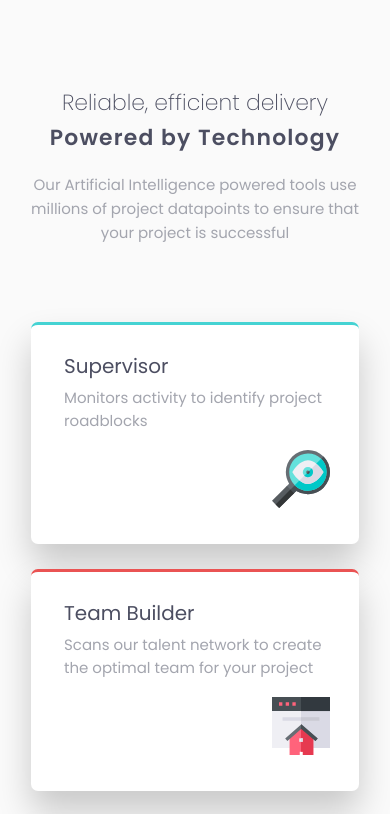
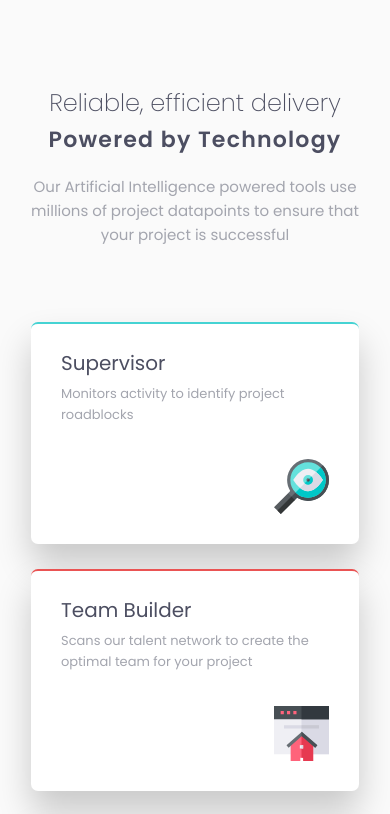
Before and after one commit to jessaabulencia/codingweek1, a plain HTML site: page index.html in a window 390 px wide. Shown: the top 814 px of the page. Drawn offline with Linux system fonts and the light colour scheme.

Commit message:
Add files via upload

```diff
--- a/css/style.css
+++ b/css/style.css
@@ -33,7 +33,8 @@ table {
 /* ==Reset CSS== */
 
 * {
-  box-sizing: border-box;
+  -webkit-box-sizing: border-box;
+    box-sizing: border-box;
 }
 
 body {
@@ -45,100 +46,89 @@ body {
 }
 
 .wrap {
-  /* max-width: 1440px; */
-  max-width: 1190px;
   margin: 80px auto 65px;
   padding: 0 40px;
+  max-width: 1190px;
 }
 
 .h2_ttl {
-  font-size: 2.33em;
+  font-size: 2.43em;
   font-weight: 200;
   color: hsl(234, 12%, 34%);
   text-align: center;
+  line-height: 1.4;
 }
 
 .h2_ttl .h2_sub {
   font-weight: 600;
-  letter-spacing: 1px;
 }
 
-.h2_desc {
+.ttl_desc {
   margin: 18px 0;
   color: hsl(229, 6%, 66%);
   text-align: center;
 }
 
 .h3_ttl {
+  margin-bottom: 10px;
   font-size: 1.33em;
   color: hsl(234, 12%, 34%);
-  margin-bottom: 10px;
 }
 
 .cols3 {
+  display: -webkit-box;
+  display: -ms-flexbox;
   display: flex;
-  flex-wrap: wrap;
-  justify-content: space-between;
-  align-items: center;
-  margin: 64px 0 0;
+  -ms-flex-wrap: wrap;
+    flex-wrap: wrap;
+  -webkit-box-pack: justify;
+    -ms-flex-pack: justify;
+      justify-content: space-between;
+  -webkit-box-align: center;
+    -ms-flex-align: center;
+        align-items: center;
+  margin: 67px 0 0;
 }
 
 ._cols {
-  position: relative;
   width: calc(33.33% - (30px*2) /3);
+}
+
+.card {
+  padding: 27px 33px;
   max-width: 350px;
   min-height: 250px;
-  padding: 27px 33px;
   background: #fff;
-  box-shadow: 0 20px 35px 0 rgba(0, 0, 0, 0.2);
+  -webkit-box-shadow: 0 20px 35px 0 rgba(0, 0, 0, 0.2);
+    box-shadow: 0 20px 35px 0 rgba(0, 0, 0, 0.2);
   border-radius: 7px;
 }
 
-._cols .ico {
-  position: absolute;
-  margin-top: 10px;
-  right: 32px;
-  bottom: 26px;
-}
-
-._cols:nth-child(2) {
-  padding: 0;
-  background: none;
-  box-shadow: none;
-}
-
-.s_cols {
-  position: relative;
-  max-width: 350px;
-  min-height: 250px;
-  padding: 27px 33px;
-  background: #fff;
-  box-shadow: 0 20px 35px 0 rgba(0, 0, 0, 0.2);
-  border-radius: 7px;
-}
-
-
-.s_cols .ico {
-  position: absolute;
-  right: 32px;
-  bottom: 26px;
-}
-
-.s_cols:not(:last-child) {
+._cols .card:not(:last-child) {
   margin-bottom: 30px;
 }
 
-._cols._supervisor {
+.card._supervisor {
   border-top: hsl(180, 62%, 55%) 4px solid;
 }
-.s_cols._team {
+.card._team {
   border-top: hsl(0, 78%, 62%) 4px solid;
 }
-.s_cols._karma {
+.card._karma {
   border-top: hsl(34, 97%, 64%) 4px solid;
 }
-._cols._calc {
+.card._calc {
   border-top: hsl(212, 86%, 64%) 4px solid;
+}
+
+.ico {
+  display: -webkit-box;
+  display: -ms-flexbox;
+  display: flex;
+  -webkit-box-pack: end;
+    -ms-flex-pack: end;
+        justify-content: flex-end;
+  margin-top: 38px;
 }
 
 .attribution {
@@ -158,65 +148,60 @@ body {
     margin: 85px auto 30px;
     padding: 0 31px;
   }
-
   .h2_ttl {
-    font-size: 1.46em;
+    font-size: 1.6em;
+    line-height: 1.5;
+  }
+  .h2_ttl .h2_sub {
+    font-size: 0.92em;
+    letter-spacing: 1.2px;
+  }
+  .ttl_desc {
     line-height: 1.6;
   }
-
-  .h2_ttl .h2_sub {
-    letter-spacing: 1.2px;
-  }
-
-  .h2_desc {
-    line-height: 1.6;
-  }
-
   .h3_ttl {
     margin-bottom: 5px;
   }
-
+  .desc {
+    font-size: 13px;
+    line-height: 1.6;
+  }
+  .ico {
+    margin-top: 33px;
+  }
+  .ico img {
+    width: 55px;
+  }
   .cols3 {
-    margin: 77px 0 0;
+    margin: 75px 0 0;
   }
-
   ._cols {
+    margin: 0 0 25px;
     width: 100%;
-    max-width: 100%;
-    min-height: 222px;
-    margin: 0 0 25px !important;
   }
-
-  ._cols .ico img {
-    width: 90%;
-  }
-
-  ._cols .ico {
-    right: 23px;
-    bottom: 30px;
-  }
-
-  .s_cols {
-    width: 100%;
+  .card {
+    padding: 25px 30px;
     max-width: 100%;
     min-height: 222px;
   }
-  ._cols._supervisor {
-    border-top: hsl(180, 62%, 55%) 3px solid;
+  ._cols .card:not(:last-child) {
+    margin-bottom: 25px;
   }
-  .s_cols._team {
-    border-top: hsl(0, 78%, 62%) 3px solid;
+  .card._supervisor {
+    border-top: hsl(180, 62%, 55%) 2px solid;
   }
-  .s_cols._karma {
-    border-top: hsl(34, 97%, 64%) 3px solid;
+  .card._team {
+    border-top: hsl(0, 78%, 62%) 2px solid;
   }
-  ._cols._calc {
-    border-top: hsl(212, 86%, 64%) 3px solid;
+  .card._karma {
+    border-top: hsl(34, 97%, 64%) 2px solid;
   }
-
+  .card._calc {
+    border-top: hsl(212, 86%, 64%) 2px solid;
+  }
   .attribution {
+    margin-bottom: 5px;
     font-size: 0.66em;
-    margin-bottom: 5px;
   }
 
   .pc_only {
--- a/index.html
+++ b/index.html
@@ -16,19 +16,21 @@
   <div class="main">
     <div class="wrap">
       <h2 class="h2_ttl">Reliable, efficient delivery<br><span class="h2_sub">Powered by Technology</span></h2>
-      <p class="h2_desc">Our Artificial Intelligence powered tools use millions of project data<br class="pc_only">points to ensure that your project is successful</p>
+      <p class="ttl_desc">Our Artificial Intelligence powered tools use millions of project data<br class="pc_only">points to ensure that your project is successful</p>
 
       <div class="cols3">
-        <div class="_cols _supervisor">
+        <div class="_cols">
+          <div class="card _supervisor">
             <h3 class="h3_ttl">Supervisor</h3>
             <p class="desc">Monitors activity to identify project roadblocks</p>
             <div class="ico">
               <img src="images/icon-supervisor.svg" alt="">
             </div>
           </div>
+        </div>
 
         <div class="_cols">
-          <div class="s_cols _team">
+          <div class="card _team">
             <h3 class="h3_ttl">Team Builder</h3>
             <p class="desc">Scans our talent network to create the optimal team for your project</p>
             <div class="ico">
@@ -36,7 +38,7 @@
             </div>
           </div>
 
-          <div class="s_cols _karma">
+          <div class="card _karma">
             <h3 class="h3_ttl">Karma</h3>
             <p class="desc">Regularly evaluates our talent to ensure quality</p>
             <div class="ico">
@@ -45,11 +47,13 @@
           </div>
         </div>
 
-        <div class="_cols _calc">
+        <div class="_cols">
+          <div class="card _calc">
             <h3 class="h3_ttl">Calculator</h3>
             <p class="desc">Uses data from past projects to provide better delivery estimates</p>
             <div class="ico">
               <img src="images/icon-calculator.svg" alt="">
+            </div>
           </div>
         </div>
       </div>
```
Lines whose indentation alone changed are shown as unchanged.
